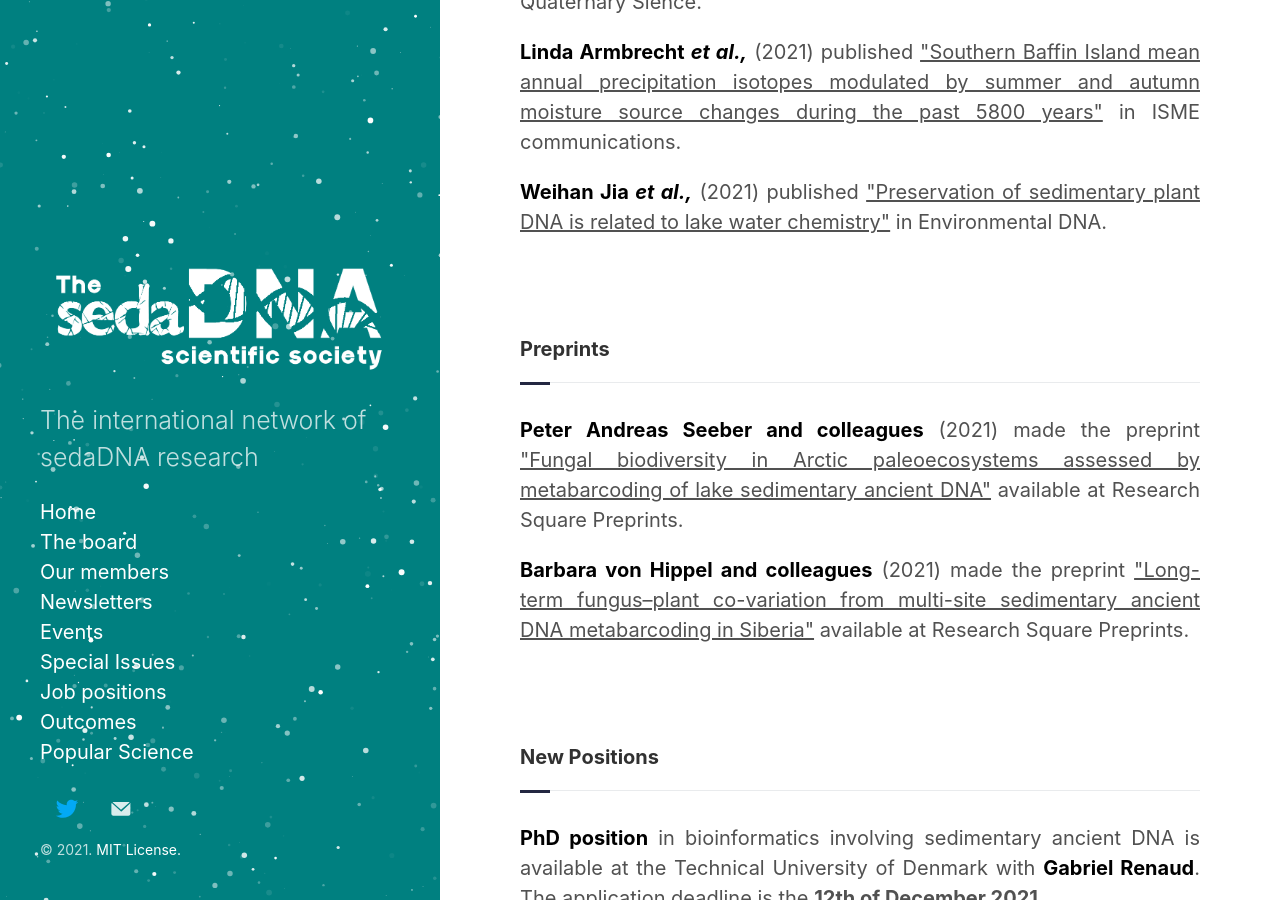
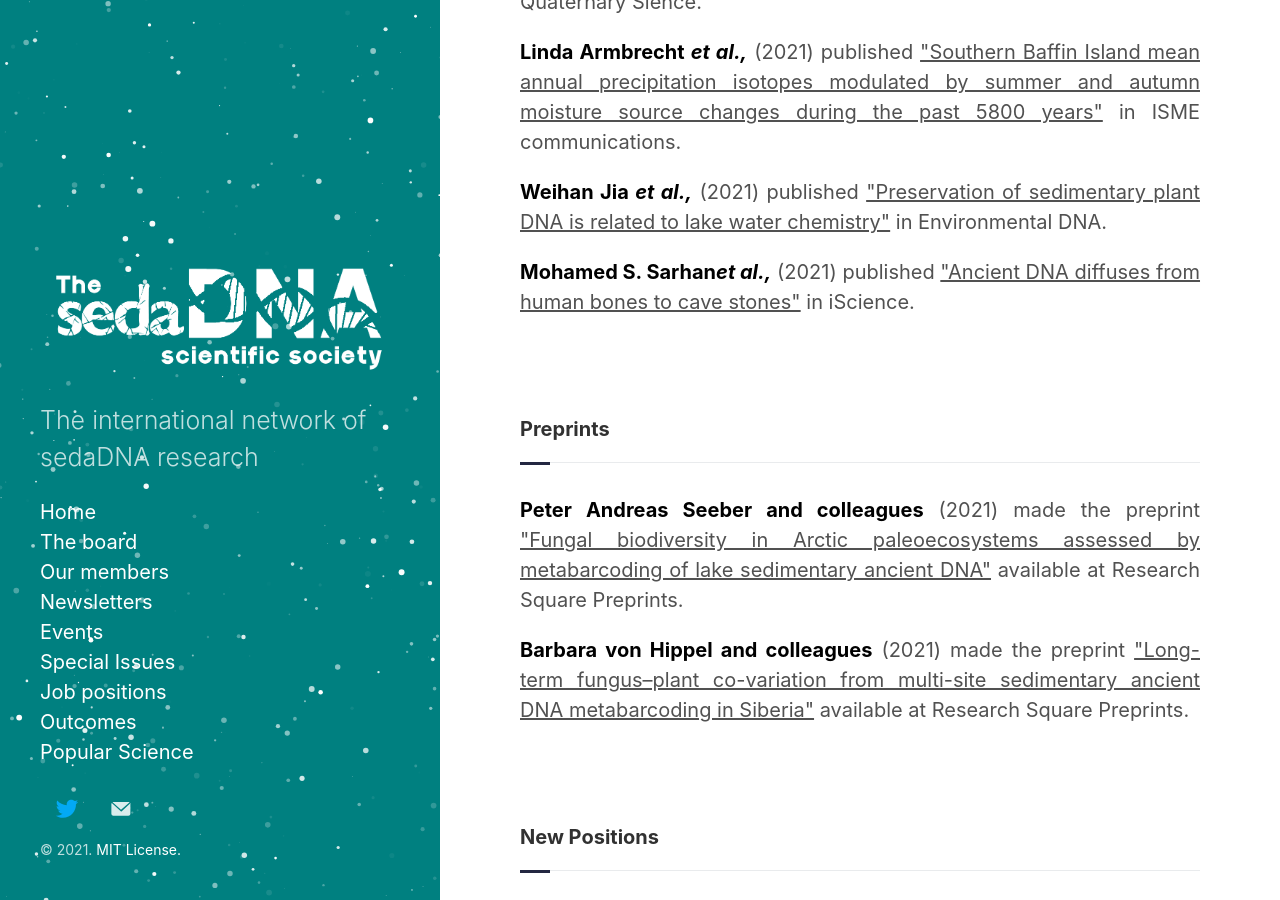
Before and after one commit to sedadna/sedadna.github.io, a Jekyll site: the page built from category/news/21-12.md, in a window 1280 px wide and 900 px high, scrolled down 905 px. Built offline with Jekyll 4.4.1, drawn with Linux system fonts in a browser that asks for light colours.

Commit message:
Update 21-12.md

```diff
--- a/category/news/21-12.md
+++ b/category/news/21-12.md
@@ -23,6 +23,8 @@ title: 21-12-News
 
 <p><a href="https://onlinelibrary.wiley.com/doi/full/10.1002/edn3.259" target="_blank"><b>Weihan Jia <i>et al.,</i></b></a> (2021) published <u>"Preservation of sedimentary plant DNA is related to lake water chemistry"</u> in Environmental DNA.</p>
 
+<p><a href="https://www.sciencedirect.com/science/article/pii/S2589004221013687#!" target="_blank"><b>Mohamed S. Sarhan<i>et al.,</i></b></a> (2021) published <u>"Ancient DNA diffuses from human bones to cave stones"</u> in iScience.</p>
+
 <br>
 <br>
 <div class="intro">
```
